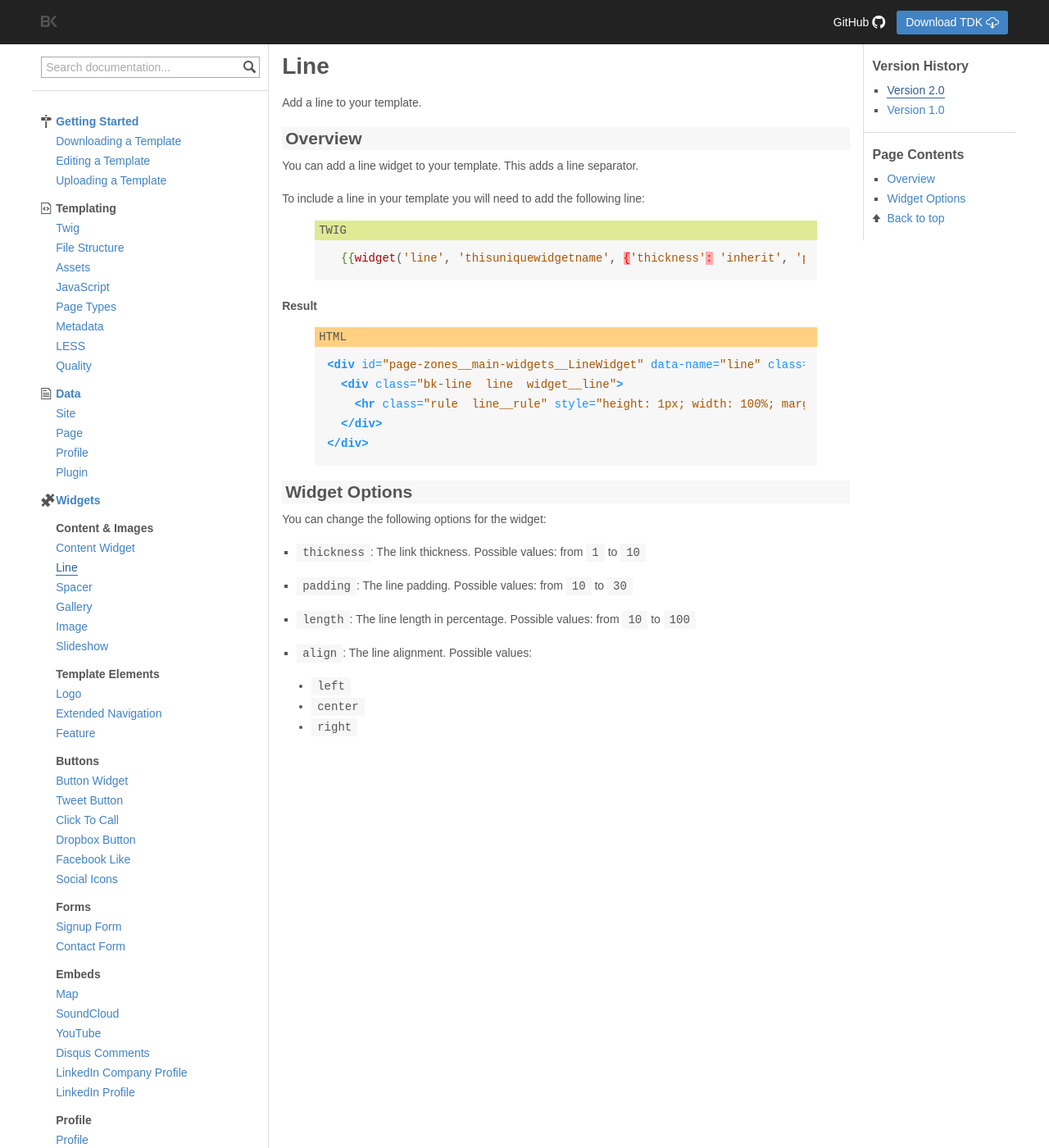
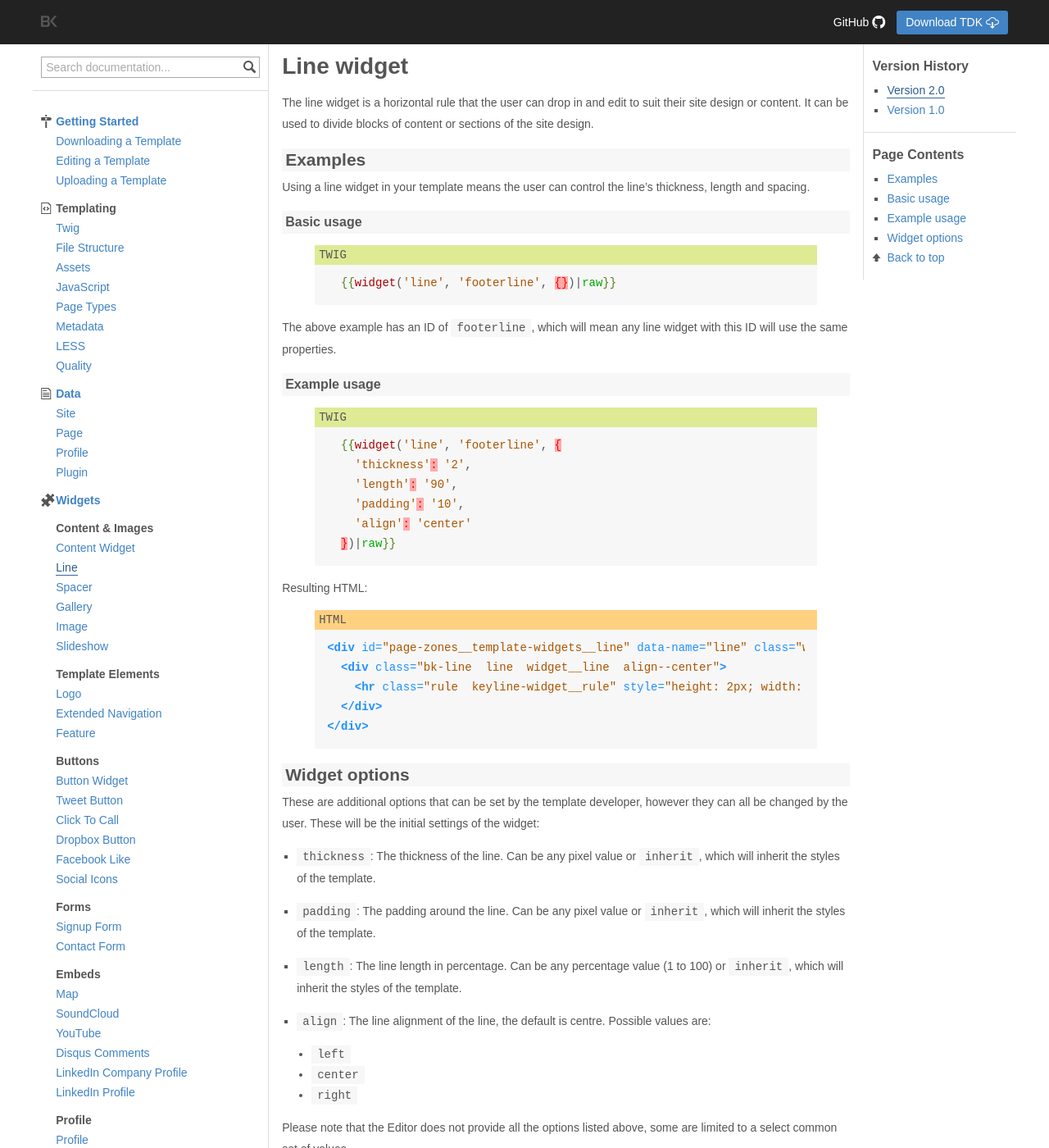
Before and after one commit to rusic/documentation, a Jekyll site: the page built from widgets/v2/line.md, in a window 1280 px wide and 1400 px high. Shown: the whole window at 82% size. Built offline with Jekyll 4.4.1, drawn with Linux system fonts in a browser that asks for light colours; some of the changed text lies outside the part shown.

Commit message:
Line widget revision, amends to content widget as well

````diff
--- a/widgets/v2/line.md
+++ b/widgets/v2/line.md
@@ -9,50 +9,65 @@ versions:
   url: /widgets/v1/line/
 ---
 
-# Line
+# Line widget
 
-Add a line to your template.
+The line widget is a horizontal rule that the user can drop in and edit to suit their site design or content. It can be used to divide blocks of content or sections of the site design.
 
-## Overview
+## Examples
+Using a line widget in your template means the user can control the line's thickness, length and spacing.
 
-You can add a line widget to your template. This adds a line separator.
-
-To include a line in your template you will need to add the following line:
-
+### Basic usage
 {% highlight django %}
 {% raw %}
 
-  {{widget('line', 'thisuniquewidgetname', {'thickness': 'inherit', 'padding': 'inherit', 'length':'inherit', 'align': 'center'})|raw}}
+  {{widget('line', 'footerline', {})|raw}}
 
 {% endraw %}
 {% endhighlight %}
 
+The above example has an ID of ```footerline```, which will mean any line widget with this ID will use the same properties.
 
-<h4>Result</h4>
+### Example usage
+{% highlight django %}
+{% raw %}
+
+  {{widget('line', 'footerline', {
+    'thickness': '2',
+    'length': '90',
+    'padding': '10',
+    'align': 'center'
+  })|raw}}
+
+{% endraw %}
+{% endhighlight %}
+
+Resulting HTML:
 {% highlight html %}
 {% raw %}
 
-<div id="page-zones__main-widgets__LineWidget" data-name="line" class="widget  widget--zone-widget">
-  <div class="bk-line  line  widget__line">
-    <hr class="rule  line__rule" style="height: 1px; width: 100%; margin: 1px auto;"/>
+<div id="page-zones__template-widgets__line" data-name="line" class="widget  widget--template-widget">
+  <div class="bk-line  line  widget__line  align--center">
+    <hr class="rule  keyline-widget__rule" style="height: 2px; width: 90%; margin:10px auto;">
   </div>
 </div>
 
 {% endraw %}
 {% endhighlight %}
 
-## Widget Options
+## Widget options
 
-You can change the following options for the widget:
+These are additional options that can be set by the template developer, however they can all be changed by the user. These will be the initial settings of the widget:
 
-* ```thickness```: The link thickness. Possible values: from ```1``` to ```10```
+* ```thickness```: The thickness of the line. Can be any pixel value or ```inherit```, which will inherit the styles of the template.
 
-* ```padding```: The line padding. Possible values: from ```10``` to ```30```
+* ```padding```: The padding around the line. Can be any pixel value or ```inherit```, which will inherit the styles of the template.
 
-* ```length```: The line length in percentage. Possible values: from ```10``` to ```100```
+* ```length```: The line length in percentage. Can be any percentage value (1 to 100) or ```inherit```, which will inherit the styles of the template.
 
-* ```align```: The line alignment. Possible values:
+* ```align```: The line alignment of the line, the default is centre. Possible values are:
 
   * ```left```
   * ```center```
   * ```right```
+
+Please note that the Editor does not provide all the options listed above, some are limited to a select common set of values.
````
Also changed, not shown: widgets/v2/content-widget.md (+1 -1 lines).
